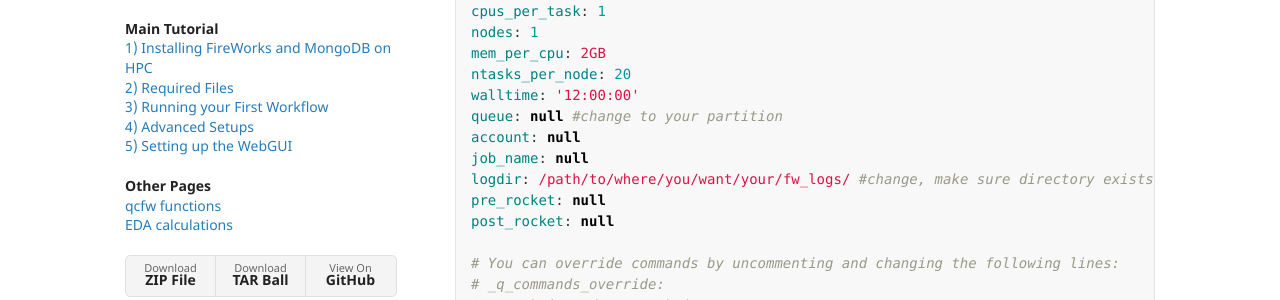
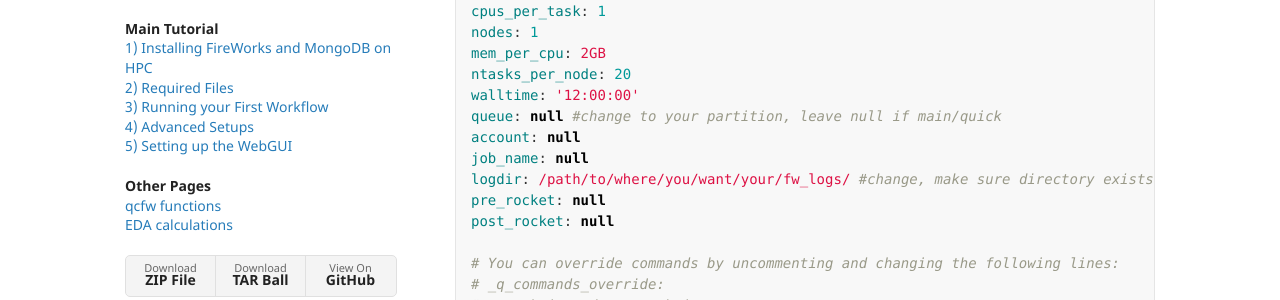
Before and after one commit to stephen-quiton/stephen-quiton.github.io, a Jekyll site: the page built from pages/FW2-Required-Files.md, in a window 1280 px wide and 900 px high, scrolled down 2215 px. Shown: the part 152-452 px from the top of the window. Built offline with Jekyll 4.4.1, drawn with Linux system fonts in a browser that asks for light colours; our own code applies the rules of GitHub Pages for plain Markdown files.

Commit message:
Update FW2-Required-Files.md

```diff
--- a/pages/FW2-Required-Files.md
+++ b/pages/FW2-Required-Files.md
@@ -109,7 +109,7 @@
 mem_per_cpu: 2GB
 ntasks_per_node: 20
 walltime: '12:00:00'
-queue: null #change to your partition
+queue: null #change to your partition, leave null if main/quick
 account: null
 job_name: null
 logdir: /path/to/where/you/want/your/fw_logs/ #change, make sure directory exists
```
